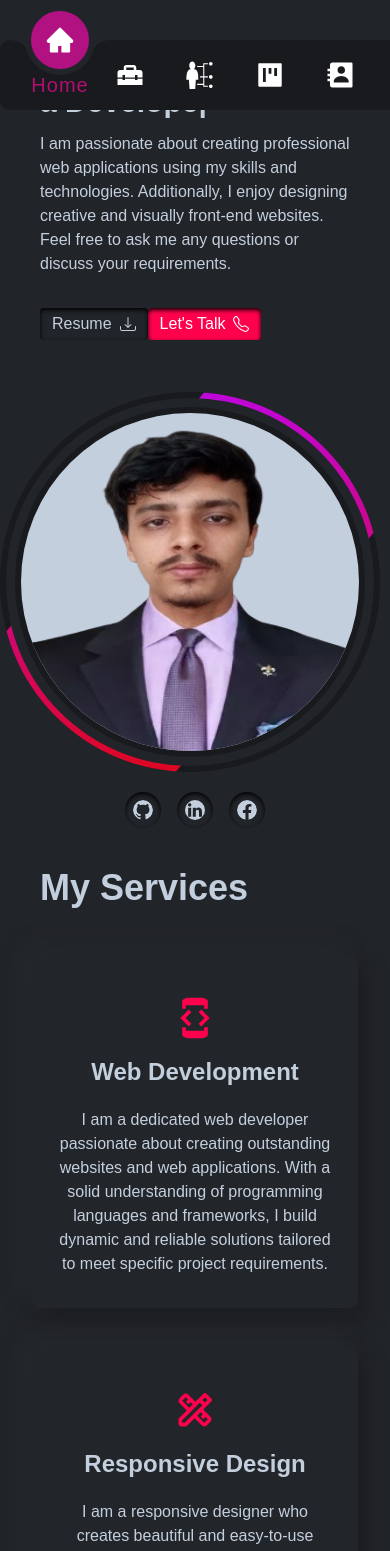
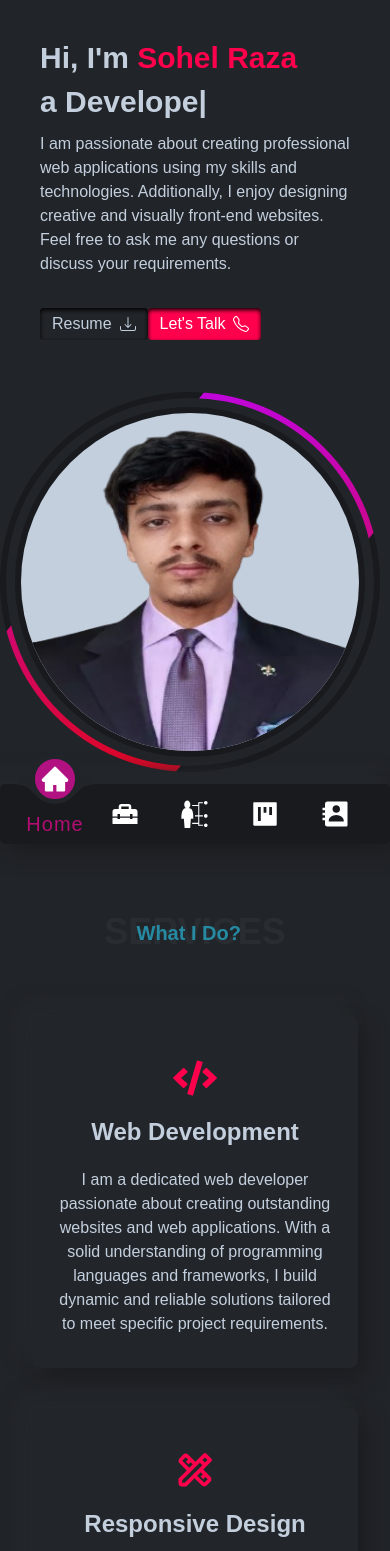
Before and after one commit to Sohel0Raza/my-portfolio, a React (Vite) app: page / in a window 390 px wide. Shown: the top 1551 px of the page. Built offline with nearby package versions, Linux system fonts and the light colour scheme; no server answers.

Commit message:
add title and style nav and add scroll

```diff
--- a/src/components/Home/MyService.jsx
+++ b/src/components/Home/MyService.jsx
@@ -1,24 +1,25 @@
-import { MdOutlineDeveloperMode } from "react-icons/md";
 import { MdOutlineDesignServices } from "react-icons/md";
 import { BiBug } from "react-icons/bi";
+import { FaCode } from "react-icons/fa";
 
 import AOS from "aos";
 import "aos/dist/aos.css";
 import { useEffect } from "react";
+import Title from "../utils/Title";
 
 const MyService = () => {
   useEffect(() => {
     AOS.init();
   }, []);
   return (
-    <div id="services" className="w-full mt-10 md:mb-20">
-      <h2 className="   font-bold text-4xl my-10 pb-2 px-10 md:px-0">
-        My Services
-      </h2>
+    <section id="services" className="w-full py-5">
+
+      <Title heading={"Services"} subHeading={"What I Do?"}></Title>
+
       <div className="grid grid-cols-1 md:grid-cols-3 gap-10">
         <div data-aos="fade-right" data-aos-duration="1000">
           <div className="service-card">
-            <MdOutlineDeveloperMode className="mx-auto text-6xl p-2 text-primary  rounded-full " />
+            <FaCode className="mx-auto text-6xl p-2 text-primary  rounded-full " />
             <h4 className="text-2xl font-semibold p-2 mb-3">Web Development</h4>
             <p>
               I am a dedicated web developer passionate about creating
@@ -57,7 +58,7 @@ const MyService = () => {
           </div>
         </div>
       </div>
-    </div>
+    </section>
   );
 };
 
--- a/src/components/Home/Skills.jsx
+++ b/src/components/Home/Skills.jsx
@@ -3,6 +3,7 @@ import { useEffect, useState } from "react";
 import Aos from "aos";
 import { getSkills } from "../../hooks/useSkill";
 import SkillCard from "../cards/skillCard";
+import Title from "../utils/Title";
 
 const Skills = () => {
   const [skills, setSkills] = useState();
@@ -22,13 +23,11 @@ const Skills = () => {
   }, []);
 
   return (
-    <div id="skills">
-      <h1 className="w-full font-bold text-4xl my-5 pb-2 px-10 md:px-0">
-        My Skills
-      </h1>
+    <section id="skills">
+     <Title heading={"Summary"} subHeading={"My Skill"}></Title>
       <div className="w-full">
-        <h2 className=" font-bold text-xl text-center text-primary mb-3 pb-2 md:px-0">
-          Front-end Technonogies
+        <h2 className=" font-bold text-xl text-[#268aa3] pb-2 md:px-0">
+          Front-end
         </h2>
         <div className="grid grid-cols-3 md:grid-cols-7 gap-x-7 gap-y-3  mb-10 px-10 md:px-0">
           {frontendSkill?.map((skill) => (
@@ -37,8 +36,8 @@ const Skills = () => {
         </div>
       </div>
       <div className="w-full">
-        <h2 className=" font-bold text-xl text-center text-primary mb-3 pb-2 md:px-0">
-          Backend Technonogies
+        <h2 className=" font-bold text-xl text-[#268aa3] pb-2 md:px-0">
+          Backend
         </h2>
         <div className="grid grid-cols-3 md:grid-cols-7 gap-x-7 gap-y-3  mb-10 px-10 md:px-0">
           {backendSkill?.map((skill) => (
@@ -47,7 +46,7 @@ const Skills = () => {
         </div>
       </div>
       <div className="w-full">
-        <h2 className="w-full font-bold text-center text-xl mb-3 pb-2 md:px-0 text-primary">
+        <h2 className="w-full font-bold text-xl pb-2 md:px-0 text-[#268aa3]">
           Tools
         </h2>
         <div className="grid grid-cols-3 md:grid-cols-7 gap-x-7 gap-y-3  mb-10 px-10 md:px-0">
@@ -56,7 +55,7 @@ const Skills = () => {
           ))}
         </div>
       </div>
-    </div>
+    </section>
   );
 };
 
--- a/src/components/Home/homeBanner/Banner.jsx
+++ b/src/components/Home/homeBanner/Banner.jsx
@@ -14,7 +14,7 @@ import { Scroll } from "../../utils/scroll";
 const Banner = () => {
 
   return (
-    <div
+    <section
       id="home"
       className="md:h-screen mx-auto md:flex md:justify-between md:items-center bg-[#212428]"
     >
@@ -87,7 +87,7 @@ const Banner = () => {
           </a>
         </div>
       </div>
-    </div>
+    </section>
   );
 };
 
--- a/src/components/cards/SkillCard.jsx
+++ b/src/components/cards/SkillCard.jsx
@@ -38,7 +38,7 @@ const SkillCard = ({ skill }) => {
           <div className="h-10 w-10 md:h-16 md:w-16 mx-auto my-auto ">
             <img src={image} alt="logo" className="rounded-xl w-full" />
           </div>
-            <p className="pt-3 font-bold text-xl">{value}%</p>
+            <p className="pt-3 font-bold md:text-xl">{value}%</p>
         </div>
           <h2 className={`text-xs font-normal text-center pt-3 md:text-base md:font-semibold ${color}`}>
             {name}
--- a/src/components/shared/Navbar.css
+++ b/src/components/shared/Navbar.css
@@ -1,13 +1,14 @@
 .navigation {
   position: relative;
-  width: 400px;
-  height: 70px;
+  width: 390px;
+  height: 60px;
   display: flex;
   justify-content: center;
   align-items: center;
   color: #ffffff;
-  background: #181a1e;
-  border-radius: 10px;
+  background: #181A1E;
+  box-shadow:10px 10px 19px #1c1e22, -10px -10px 19px #262a2e;
+  border-radius: 5px;
 }
 
 .navigation ul {
@@ -43,7 +44,7 @@
   line-height: 75px;
   font-size: 30px;
   text-align: center;
-  transition: 0.5s;
+  transition: 0.3s;
   color: #ffffff;
 }
 
@@ -53,10 +54,10 @@
 
 .navigation ul li a .text {
   position: absolute;
-  font-weight: 400;
+  font-weight: 500;
   font-size: 20px;
   letter-spacing: 1px;
-  transition: 0.5s;
+  transition: 0.3s;
   opacity: 0;
   transform: translateY(20px);
 }
@@ -70,21 +71,22 @@
 .indicator {
   position: absolute;
   top: -50%;
-  width: 70px;
-  height: 70px;
+  left: 30px;
+  width: 50px;
+  height: 50px;
   background: #b11181;
   color: white;
   border-radius: 50%;
-  border: 6px solid #212428;
+  border: 5px solid #212428;
 }
 
 .indicator::before {
   content: "";
   position: absolute;
-  top: 50%;
-  left: -21px;
-  width: 20px;
-  height: 20px;
+  top: 65%;
+  left: -17px;
+  width: 18px;
+  height: 18px;
   background: transparent;
   border-top-right-radius: 20px;
   box-shadow: 0px -10px 0 0 #212428;
@@ -92,10 +94,10 @@
 .indicator::after {
   content: "";
   position: absolute;
-  top: 50%;
-  right: -21px;
-  width: 20px;
-  height: 20px;
+  top: 65%;
+  right: -17px;
+  width: 18px;
+  height: 18px;
   background: transparent;
   border-top-left-radius: 20px;
   box-shadow: 0px -10px 0 0 #212428;
--- a/src/components/shared/Navbar.jsx
+++ b/src/components/shared/Navbar.jsx
@@ -1,4 +1,4 @@
-import { useState } from "react";
+import React, { useState, useEffect } from "react";
 import { AiFillHome, AiFillProject } from "react-icons/ai";
 import { MdHomeRepairService } from "react-icons/md";
 import { BiSolidContact } from "react-icons/bi";
@@ -6,57 +6,70 @@ import { GiSkills } from "react-icons/gi";
 import "./Navbar.css";
 
 const Navbar = () => {
-  const [activeLink, setActiveLink] = useState("#home");
+  const [activeSection, setActiveSection] = useState("home");
 
-  const handleLinkClick = (link) => {
-    setActiveLink(link);
-  };
+  useEffect(() => {
+    const sections = document.querySelectorAll("section");
+
+    const handleScroll = () => {
+      let scrollPosition = window.scrollY;
+
+      sections.forEach((section) => {
+        const offsetTop = section.offsetTop - 100;
+        const offsetHeight = section.offsetHeight;
+        const sectionId = section.getAttribute("id");
+
+        if (scrollPosition >= offsetTop && scrollPosition < offsetTop + offsetHeight) {
+          setActiveSection(sectionId);
+        }
+      });
+    };
+
+    window.addEventListener("scroll", handleScroll);
+
+    return () => {
+      window.removeEventListener("scroll", handleScroll);
+    };
+  }, []);
 
   return (
-    <div className="fixed z-40 mt-10">
-      <div className="navigation">
+    <div className="fixed z-40 mt-10 bottom-0 md:bottom-auto">
+      <nav className="navigation">
         <ul>
-          <li className={`list ${activeLink === "#home" ? "active" : ""}`}>
-            <a href="#home" onClick={() => handleLinkClick("#home")}>
+          <li className={`list ${activeSection === "home" ? "active" : ""}`}>
+            <a href="#home">
               <span className="text">Home</span>
               <span className="icon">
                 <AiFillHome />
               </span>
             </a>
           </li>
-          <li className={`list ${activeLink === "#services" ? "active" : ""}`}>
-            <a href="#services" onClick={() => handleLinkClick("#services")}>
+          <li className={`list ${activeSection === "services" ? "active" : ""}`}>
+            <a href="#services">
               <span className="text">Service</span>
               <span className="icon">
                 <MdHomeRepairService />
               </span>
             </a>
           </li>
-          <li className={`list ${activeLink === "#skills" ? "active" : ""}`}>
-            <a href="#skills" onClick={() => handleLinkClick("#skills")}>
+          <li className={`list ${activeSection === "skills" ? "active" : ""}`}>
+            <a href="#skills">
               <span className="icon">
                 <GiSkills />
               </span>
               <span className="text">Skill</span>
             </a>
           </li>
-          <li className={`list ${activeLink === "#projects" ? "active" : ""}`}>
-            <a href="#projects" onClick={() => handleLinkClick("#projects")}>
+          <li className={`list ${activeSection === "projects" ? "active" : ""}`}>
+            <a href="#projects">
               <span className="text">Project</span>
               <span className="icon">
                 <AiFillProject />
               </span>
             </a>
           </li>
-          <li
-            className={`list ${
-              activeLink === "#contactSection" ? "active" : ""
-            }`}
-          >
-            <a
-              href="#contactSection"
-              onClick={() => handleLinkClick("#contactSection")}
-            >
+          <li className={`list ${activeSection === "contactSection" ? "active" : ""}`}>
+            <a href="#contactSection">
               <span className="text">Contact</span>
               <span className="icon">
                 <BiSolidContact />
@@ -65,27 +78,9 @@ const Navbar = () => {
           </li>
           <div className="indicator"></div>
         </ul>
-      </div>
+      </nav>
     </div>
   );
 };
 
 export default Navbar;
-
-// import { IoMoon } from "react-icons/io5";
-// import { FiSun } from "react-icons/fi";
-// const [dark, setDark] = useState(false);
-// const darkModeHandler = () => {
-//   setDark(!dark);
-//   document.body.classList.toggle("dark");
-// };
-// <p className="text-2xl md:mt-6">
-//       <button onClick={darkModeHandler}>
-//         <span data-tip="Dark" className="tooltip">
-//           {dark && <IoMoon className="myIcon" />}
-//         </span>
-//         <span data-tip="Light" className="tooltip">
-//           {!dark && <FiSun className="myIcon" />}
-//         </span>
-//       </button>
-//     </p>
--- /dev/null
+++ b/src/components/utils/Title.jsx
@@ -0,0 +1,12 @@
+const Title = ({ heading, subHeading }) => {
+  return (
+    <div className="text-center relative py-16">
+      <h2 className="uppercase font-bold text-4xl md:text-9xl opacity-5 text-neutral">{heading}</h2>
+      <p className="absolute top-[42%] left-[35%] md:top-[40%] md:left-[40%] font-bold text-xl md:text-5xl text-[#268aa3]">
+        {subHeading}
+      </p>
+    </div>
+  );
+};
+
+export default Title;
--- a/src/index.css
+++ b/src/index.css
@@ -2,6 +2,9 @@
 @tailwind components;
 @tailwind utilities;
 @import url("https://fonts.googleapis.com/css2?family=Montserrat:ital,wght@0,100..900;1,100..900&family=Open+Sans:ital,wght@0,300..800;1,300..800&display=swap");
+/* *{
+  scroll-behavior: smooth;
+} */
 body {
   font-family: "Montserrat", sans-serif;
 }
--- a/src/main.jsx
+++ b/src/main.jsx
@@ -1,4 +1,3 @@
-import React from 'react'
 import ReactDOM from 'react-dom/client'
 import './index.css'
 import {
@@ -14,7 +13,5 @@ const router = createBrowserRouter([
   },
 ]);
 ReactDOM.createRoot(document.getElementById('root')).render(
-  <React.StrictMode>
          <RouterProvider router={router} />
-  </React.StrictMode>,
 )
```
Also changed, not shown: src/components/Home/Contact.jsx (+14 -14 lines), src/components/Home/MyProjects.jsx (+138 -47 lines).
